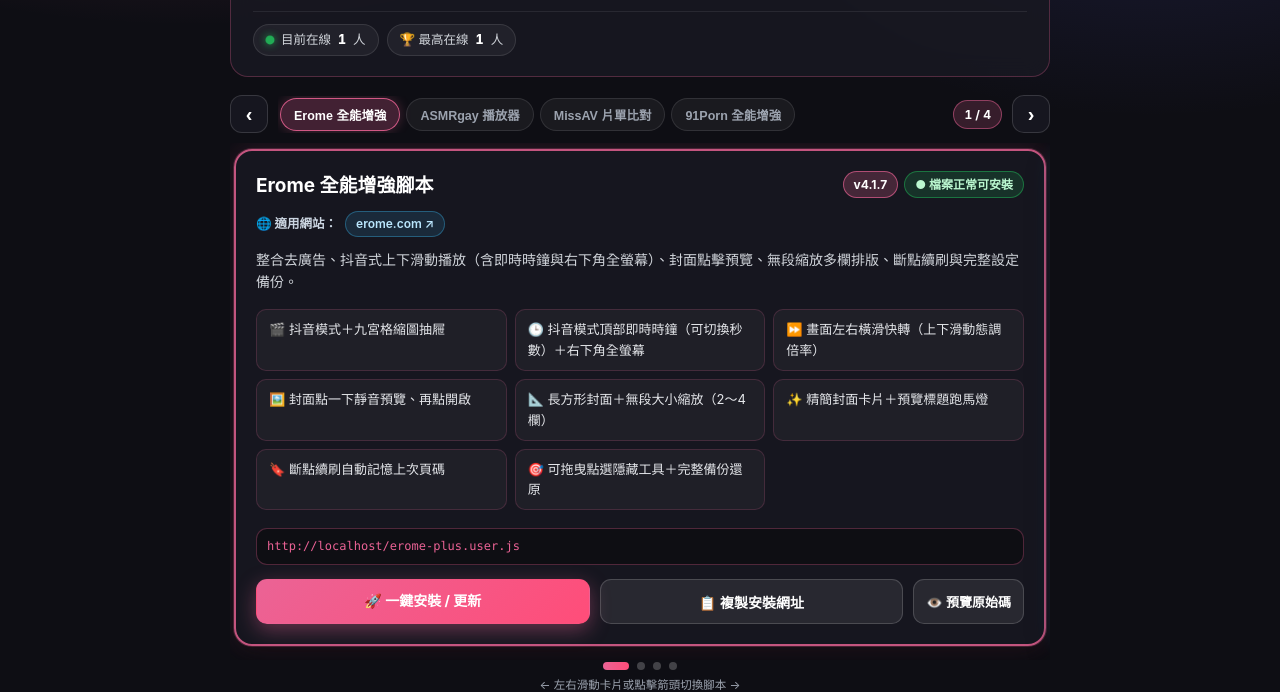
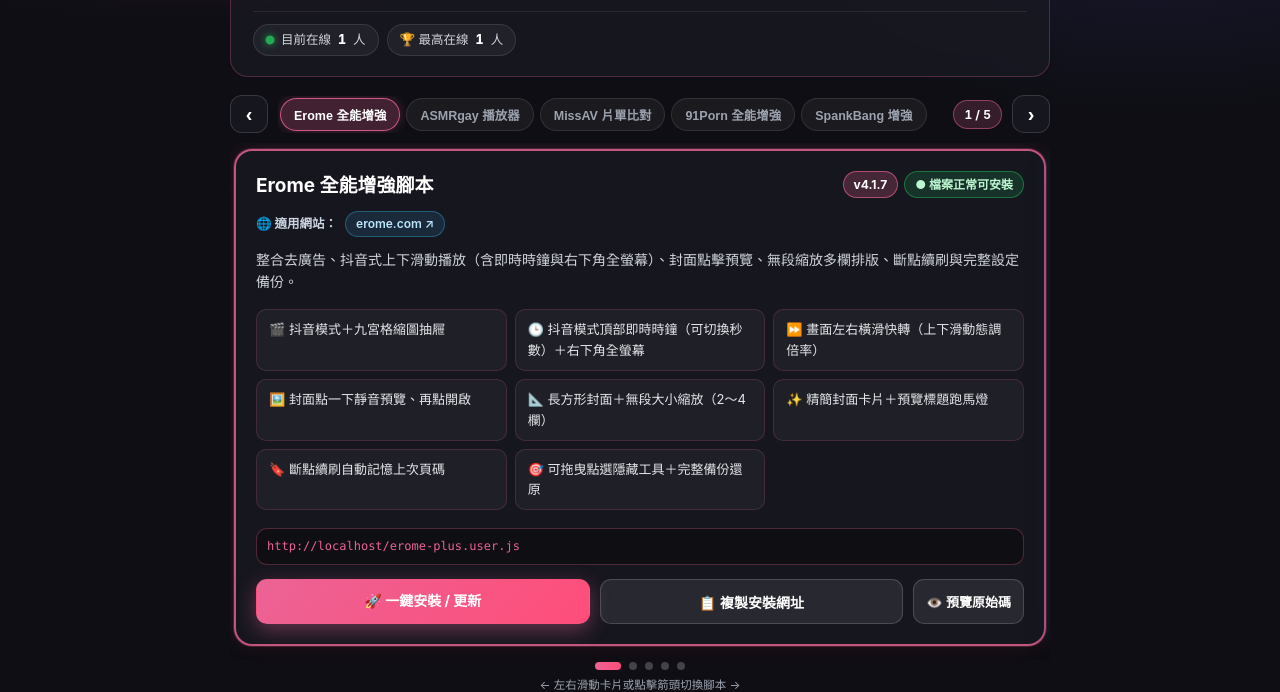
Before and after one commit to moyuuu0729/moyuuu0729.github.io, a plain HTML site: page index.html in a window 1280 px wide. Shown: the part 111-803 px from the top of the page. Drawn offline with Linux system fonts and the light colour scheme.

Commit message:
update index.html

```diff
--- a/index.html
+++ b/index.html
@@ -644,7 +644,7 @@
             <div class="switcher-bar">
                 <button id="btn-prev" class="nav-arrow" type="button" aria-label="上一個腳本">‹</button>
                 <div id="switcher-pills" class="switcher-pills"></div>
-                <span id="switcher-counter" class="switcher-counter">1 / 4</span>
+                <span id="switcher-counter" class="switcher-counter">1 / 5</span>
                 <button id="btn-next" class="nav-arrow" type="button" aria-label="下一個腳本">›</button>
             </div>
 
@@ -746,21 +746,21 @@
                 title: 'ASMRgay 自訂強化播放器',
                 shortTitle: 'ASMRgay 播放器',
                 tag: '手機 / 電腦通用',
-                fallbackVersion: '2.0.0',
+                fallbackVersion: '2.1.0',
                 theme: DEFAULT_THEMES[1], // 電光青藍外框
                 sites: [
                     { name: 'asmrgay.com', url: 'https://www.asmrgay.com/' },
                 ],
-                summary: '為 asmrgay.com 打造手機與電腦皆適用的自訂音訊播放器，支援一鍵遞迴掃描子資料夾音檔、進退 5 秒、完整多行標題大列表、倍速與睡眠定時。',
+                summary: '為 asmrgay.com 打造手機與電腦皆適用的自訂音訊播放器，支援子資料夾斷點續掃與獨立儲存、搜尋相關度排序連播、進退 5 秒、完整多行標題大列表、倍速與睡眠定時。',
                 features: [
-                    '📂 一鍵遞迴掃描子資料夾所有音檔（AList / 爬蟲雙引擎）',
+                    '📂 子資料夾遞迴斷點續掃＋獨立儲存子資料夾曲目庫',
+                    '🔍 搜尋結果依相關度自動排序並照搜尋順序連續播放',
                     '⏪ 快捷進退 5 秒（支援鍵盤 ← → 與空白鍵）',
-                    '📋 完整多行大標題列表抽屜＋即時搜尋篩選',
+                    '📋 完整多行大標題列表抽屜（本頁／子資料夾庫分頁切換）',
                     '🎚️ 多段倍速切換（0.75x～2x）與列表／單曲循環',
                     '🌙 睡眠定時自動暫停（15 / 30 / 60 分鐘）',
                     '🎧 支援手機鎖屏與藍牙耳機媒體控制',
                     '🙈 一鍵隱藏原版播放器＋可收合懸浮膠囊',
-                    '🎯 支援手動點擊定位並綁定任意播放清單',
                 ],
             },
             {
@@ -790,7 +790,7 @@
                 title: '91Porn 全能增強腳本',
                 shortTitle: '91Porn 全能增強',
                 tag: '手機 / 電腦通用',
-                fallbackVersion: '1.4.0',
+                fallbackVersion: '1.6.5',
                 theme: DEFAULT_THEMES[3], // 紫羅蘭外框
                 sites: [
                     { name: '91porn.com', url: 'https://91porn.com/' },
@@ -805,6 +805,28 @@
                     '✓ 自動標記已看過影片（支援僅標記／淡化／隱藏）',
                     '⚡ 播放器快捷列（±5s/±10s、0.75x～2x 倍速、畫中畫與斷點續播）',
                     '🎯 可拖曳點選隱藏元件＋標題／作者關鍵字過濾',
+                ],
+            },
+            {
+                file: 'spankbang.user.js',
+                title: 'SpankBang 全能增強腳本',
+                shortTitle: 'SpankBang 增強',
+                tag: '手機 / 電腦通用',
+                fallbackVersion: '1.0.0',
+                theme: DEFAULT_THEMES[4], // 琥珀橘金外框
+                sites: [
+                    { name: 'spankbang.com', url: 'https://spankbang.com/' },
+                ],
+                summary: '為 SpankBang 打造抖音上下滑動連刷模式（支援橫屏／豎屏／全部切換）、徹底隱藏頁面與播放器廣告、獨立分類篩選 SpankBang Gold／Exclusive／AI 標籤與自訂最低片長過濾。',
+                features: [
+                    '🎬 抖音上下滑動連刷模式＋選集抽屜、手勢快轉與自動翻頁',
+                    '📐 橫屏／豎屏／全部一起自由切換（列表＋抖音實時解析度判別）',
+                    '🏷️ 獨立分類 Gold／Exclusive／AI 標籤（自由勾選顯示或全部隱藏）',
+                    '⏱️ 最低片長過濾（3～30 分鐘快捷按鈕＋自訂分鐘數）',
+                    '🛡️ 徹底隱藏頁面橫幅、側欄、直播推廣與播放器彈窗廣告',
+                    '⚡ 支援倍速（0.75x～2x）、靜音記憶、雙擊快進退與全螢幕',
+                    '🎯 內建可拖曳「點選隱藏元件」工具，一鍵永久清除指定區塊',
+                    '📊 面板即時統計各標籤數量與已過濾影片數，支援拖曳與收合',
                 ],
             },
         ];
```
